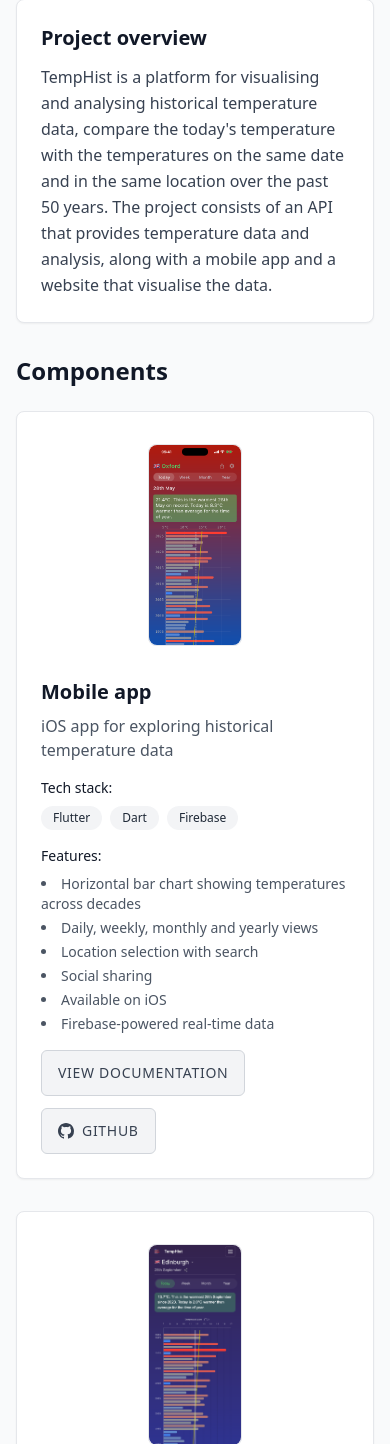
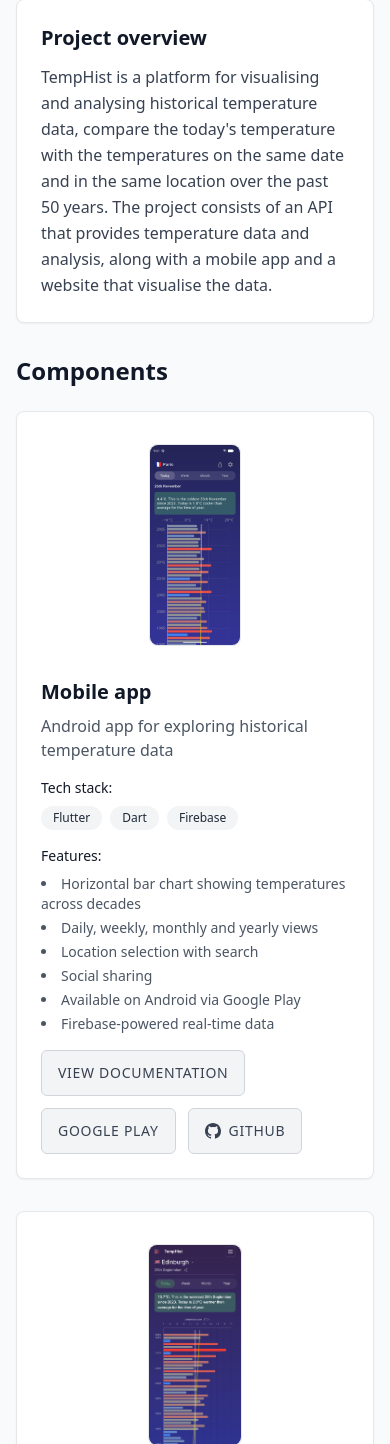
Before and after one commit to turnpiece/turnpiece.com, a Django app: page /projects/temphist/ in a window 390 px wide. Shown: the part 210-1654 px from the top of the page. Run offline with Django 4.2, Linux system fonts and the light colour scheme; style sheets or scripts are compiled from the project's sources.

Commit message:
Show TempHist as an Android app with a Google Play link
The app is released on Google Play but not yet on the App Store, so the
TempHist app and project pages now describe it as an Android app.

- Add a store_links list to the app entry, rendered as a "Get the app"
  button on the app page and a Google Play button on the project card.
  An App Store entry can be added there once the iOS app is released.
- Replace the iPhone screenshot with an Android emulator capture, and
  let a screenshot link to a URL (here the Play Store page).
- Test that both pages link to Google Play and no longer say iOS.
- Make the fake commit date in the last-updated test relative to today,
  so the test no longer fails as the fixed date ages.

Closes #34

Co-Authored-By: Claude Opus 5.5 <noreply@anthropic.com>

```diff
--- a/projects/templates/projects/project_detail.html
+++ b/projects/templates/projects/project_detail.html
@@ -79,6 +79,14 @@
                                class="btn-secondary">
                                 View Documentation
                             </a>
+                            {% for link in repo.store_links %}
+                            <a href="{{ link.url }}"
+                               target="_blank"
+                               rel="noopener noreferrer"
+                               class="btn-secondary">
+                                {{ link.store }}
+                            </a>
+                            {% endfor %}
                             <a href="{{ repo.github_url }}"
                                target="_blank"
                                class="btn-secondary">
--- a/projects/views.py
+++ b/projects/views.py
@@ -46,22 +46,35 @@ PROJECTS_DATA = {
             {
                 'name': 'Mobile app',
                 'slug': 'app',
-                'description': 'iOS app for exploring historical temperature data',
+                'description': 'Android app for exploring historical temperature data',
                 'github_url': 'https://github.com/turnpiece/temphist_app',
                 'readme_url': 'https://raw.githubusercontent.com/turnpiece/temphist_app/main/README.md',
                 'api_url': 'https://api.github.com/repos/turnpiece/temphist_app',
                 'tech_stack': ['Flutter', 'Dart', 'Firebase'],
-                'custom_description': 'The TempHist iOS app lets you see how today\'s temperature compares with historical records for the same date. Browse by day, week, month or year, search for any location in the world, and share snapshots with friends.',
+                # Add the App Store entry here when the iOS app is released
+                'store_links': [
+                    {
+                        'platform': 'Android',
+                        'store': 'Google Play',
+                        'url': 'https://play.google.com/store/apps/details?id=com.turnpiece.temphist',
+                    },
+                ],
+                'custom_description': 'The TempHist app for Android lets you see how today\'s temperature compares with historical records for the same date. Browse by day, week, month or year, search for any location in the world, and share snapshots with friends.',
                 'features': [
                     'Horizontal bar chart showing temperatures across decades',
                     'Daily, weekly, monthly and yearly views',
                     'Location selection with search',
                     'Social sharing',
-                    'Available on iOS',
+                    'Available on Android via Google Play',
                     'Firebase-powered real-time data',
                 ],
                 'screenshots': [
-                    {'src': 'assets/TempHist-iPhone-screenshot.png', 'alt': 'TempHist iOS app', 'caption': 'Temperature history at a glance'},
+                    {
+                        'src': 'assets/TempHist-Android-screenshot.png',
+                        'alt': 'TempHist Android app',
+                        'caption': 'Temperature history at a glance',
+                        'url': 'https://play.google.com/store/apps/details?id=com.turnpiece.temphist',
+                    },
                 ],
             },
             {
```
Also changed, not shown: projects/templates/projects/repository_detail.html (+22 -1 lines), projects/tests.py (+31 -1 lines), static/assets/TempHist-Android-screenshot.png (added).
